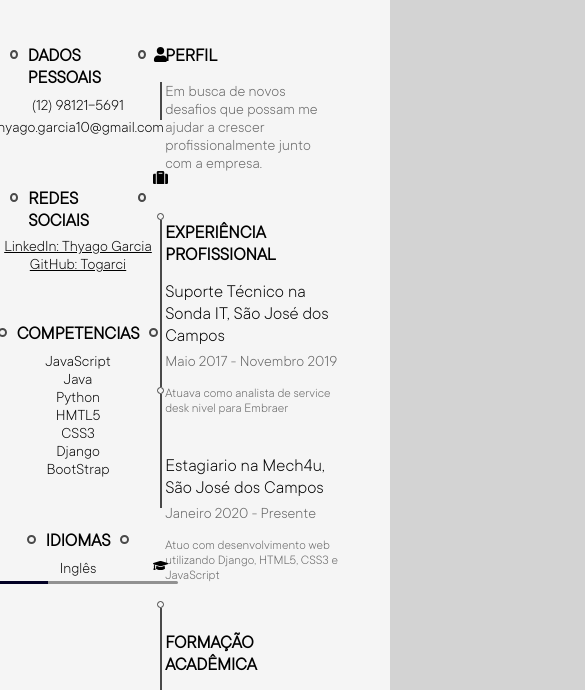
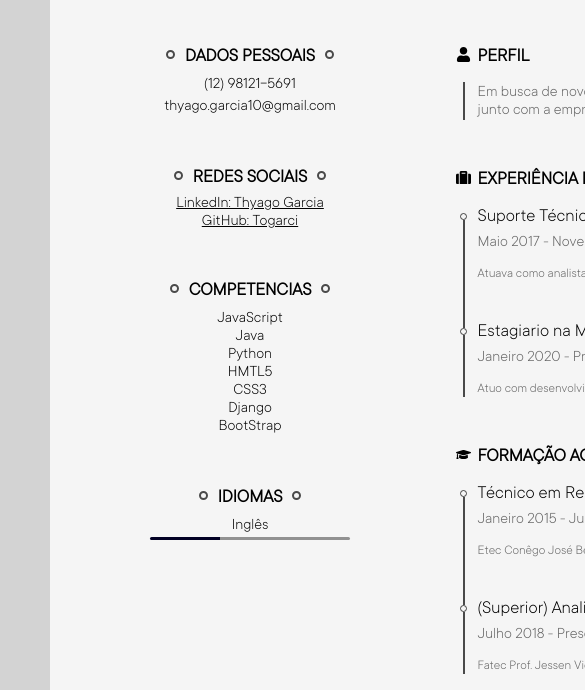
Before and after one commit to togarci/curriculo, a plain HTML site: page index.html in a window 390 px wide. Shown: the part 323-1013 px from the top of the page, 585 px wide, since content can reach past the window. Drawn offline with Linux system fonts and the light colour scheme.

Commit message:
correção na quebra de pagina mobile

```diff
--- a/style.css
+++ b/style.css
@@ -8,12 +8,14 @@
 html{
     margin: 0;
     padding:0;
-    height: 100%;
+    height: auto;
+    width: auto;
 }
 body{
+    overflow: auto;
     margin: 0;
     padding: 20px 0 20px 0;
-    width: 100%;
+    width: auto;
     height: auto;
     display: flex;
     justify-content: center;
@@ -33,9 +35,9 @@ body{
 }
 .container{
     display: grid;
-    width: 1000px;
+    width: auto;
     height: auto;
-    grid-template-columns: 40% 60%;
+    grid-template-columns: 400px 600px;
     grid-template-rows: 300px 900px;
     grid-auto-rows: minmax(min-content, max-content);
     background-color: whitesmoke;
@@ -148,3 +150,15 @@ li{
     background: rgb(2,0,36);
     background: linear-gradient(90deg, rgba(2,0,36,1) 35%, rgba(145,145,145,1) 35%);
 }
+@media(max-width: 1000px){
+    html{
+        height: 1400px;
+    }
+    body{
+        width: 1100px;
+        height: 1400px;
+    }
+    .container{
+        height: 1300px;
+    }
+}
```
